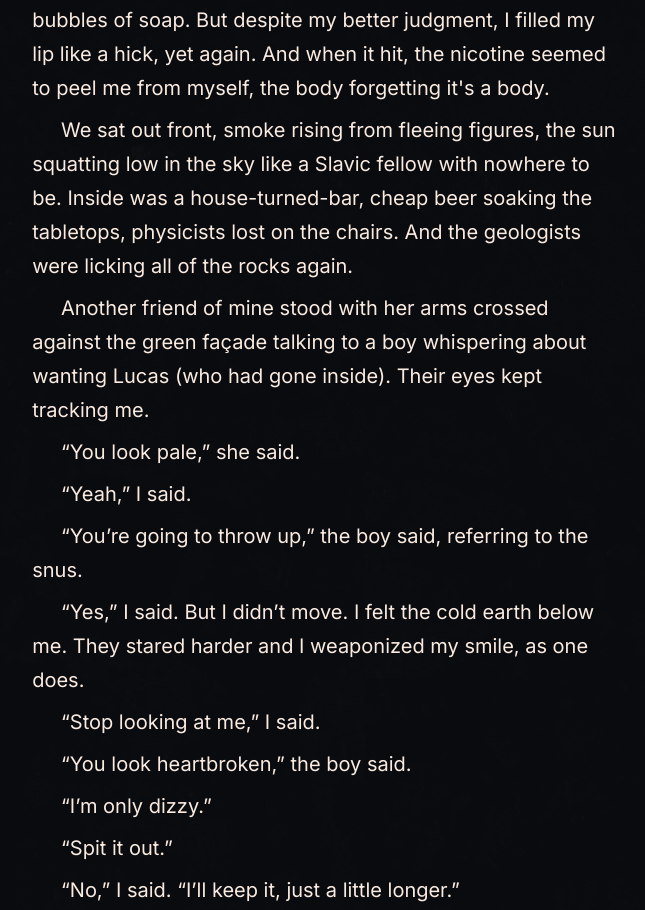
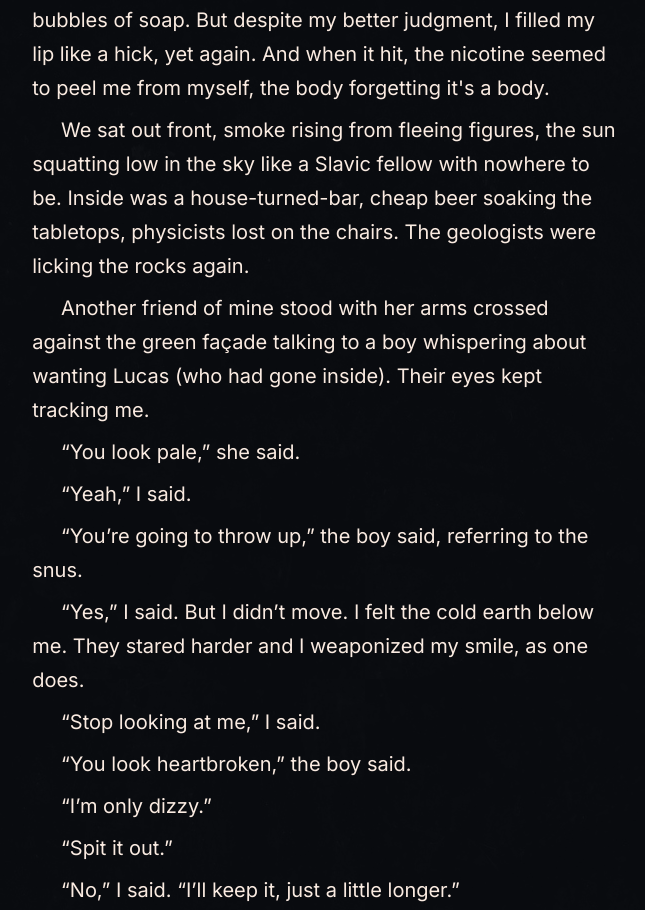
Before and after one commit to emil-ke/my-portfolio, an Astro site: page /writing/butterfly-sotto in a window 1280 px wide. Shown: the part 969-1879 px from the top of the page, without its empty margins (19-664 px from the left). Built offline with nearby package versions, Linux system fonts and the light colour scheme; Astro itself is replaced by a stand-in of ours.

Commit message:
Line edits

```diff
--- a/src/pages/writing/butterfly-sotto.astro
+++ b/src/pages/writing/butterfly-sotto.astro
@@ -54,7 +54,7 @@ import ProjectPage from "../../components/ProjectPage.astro";
 					We sat out front, smoke rising from fleeing figures, the sun squatting
 					low in the sky like a Slavic fellow with nowhere to be. Inside was a
 					house-turned-bar, cheap beer soaking the tabletops, physicists lost on
-					the chairs. And the geologists were licking all of the rocks again.
+					the chairs. The geologists were licking the rocks again.
 				</p>
 				<p>
 					Another friend of mine stood with her arms crossed against the green
```
